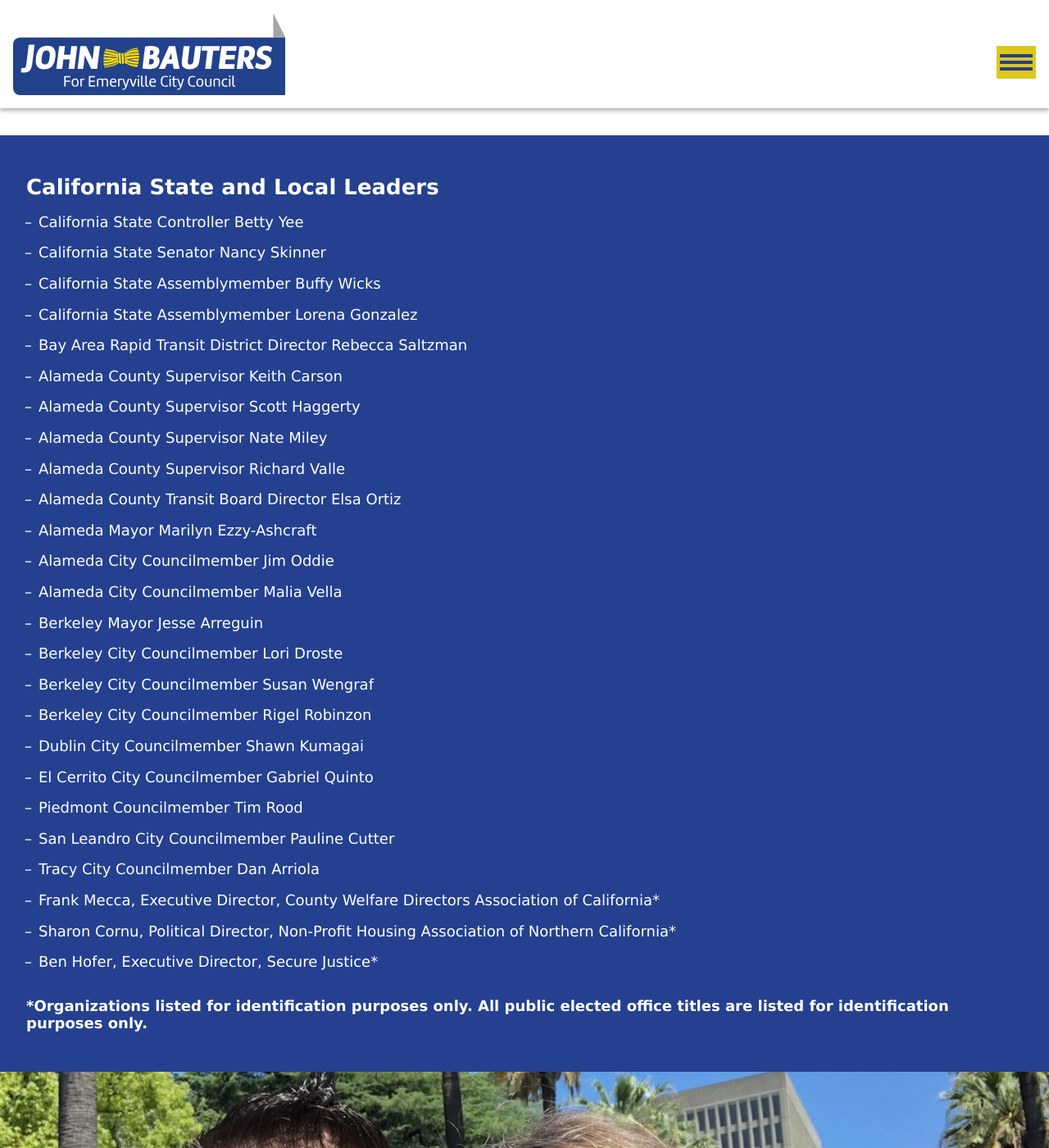
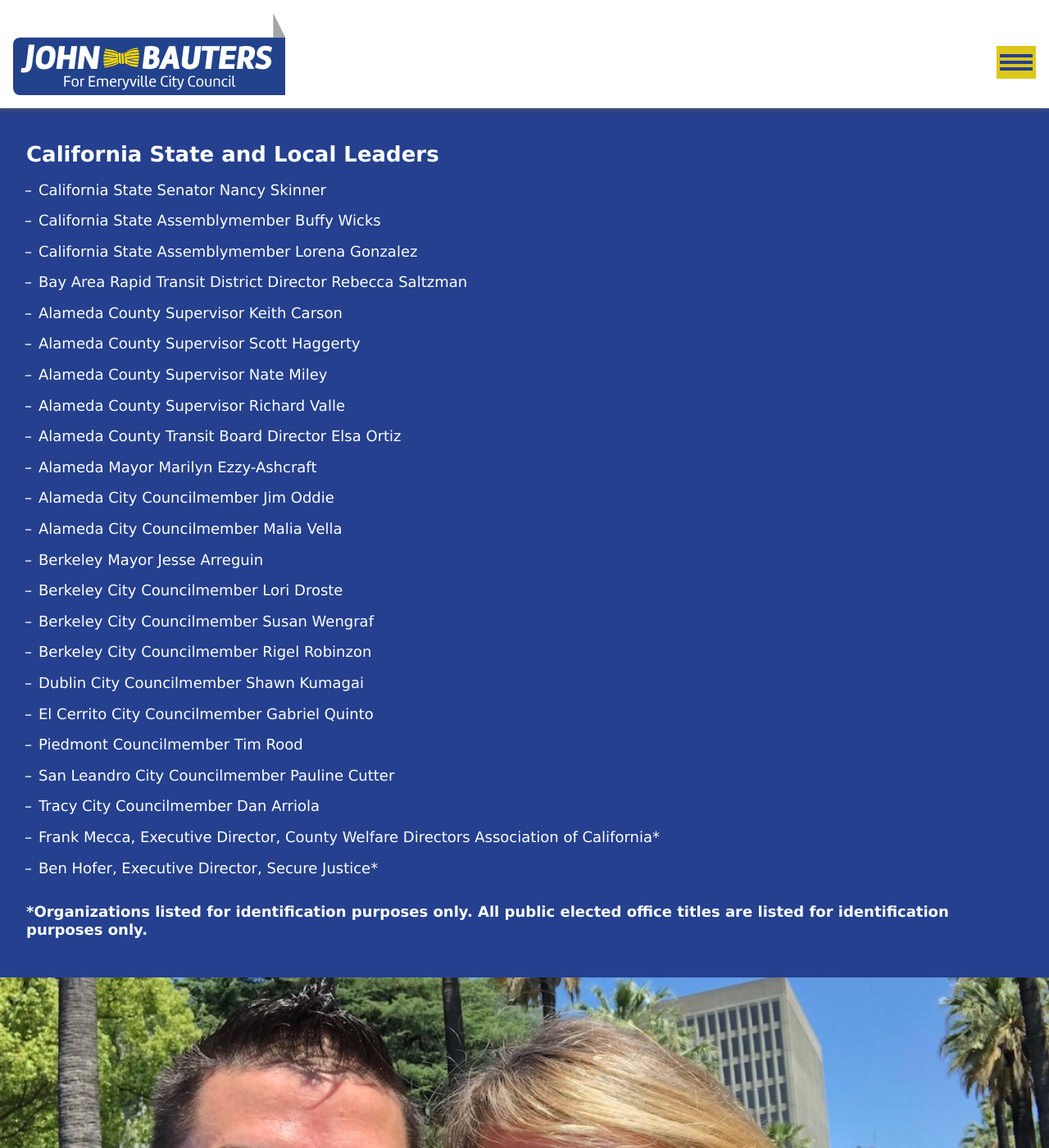
Before and after one commit to Ed-Cupaioli-LLC/john-bauters, a Jekyll site: the page built from _pages/endorsements.html, in a window 1280 px wide and 1400 px high, scrolled down 1367 px. Shown: the whole window at 82% size. Built offline with Jekyll 4.4.1, drawn with Linux system fonts in a browser that asks for light colours; nearby versions of some CDN libraries; comment, search, counter and statistics services are not loaded.

Commit message:
endorsement edits

```diff
--- a/_pages/endorsements.html
+++ b/_pages/endorsements.html
@@ -19,14 +19,15 @@
   - "/img/alameda-dems-logo.png"
   - "/img/alameda-labor-council-logo.png"
   - "/img/carpenters-union-logo.png"
+  - "/img/carpenters.jpg"
   - "/img/construction-union-logo.png"
   - "/img/firefighters-union-logo.png"
   - "/img/sierra-club-logo.png"
   - "/img/victory-fund-logo.png"
+  - "/img/ufcw5.png"
 leader-endorsements:
   title: California State and Local Leaders
   list:
-  - California State Controller Betty Yee
   - California State Senator Nancy Skinner
   - California State Assemblymember Buffy Wicks
   - California State Assemblymember Lorena Gonzalez
@@ -49,7 +50,6 @@
   - San Leandro City Councilmember Pauline Cutter
   - Tracy City Councilmember Dan Arriola
   - Frank Mecca, Executive Director, County Welfare Directors Association of California*
-  - Sharon Cornu, Political Director, Non-Profit Housing Association of Northern California*
   - Ben Hofer, Executive Director, Secure Justice*
   disclaimer: "*Organizations listed for identification purposes only. All public
     elected office titles are listed for identification purposes only."
--- a/css/news.scss
+++ b/css/news.scss
@@ -72,7 +72,7 @@
 
         i {
           position: absolute;
-          top: 10px;
+          top: 8px;
           left: 8px;
         }
       }
```
Also changed, not shown: img/carpenters.jpg (added), img/news-bg.jpg, img/ufcw5.png (added).
